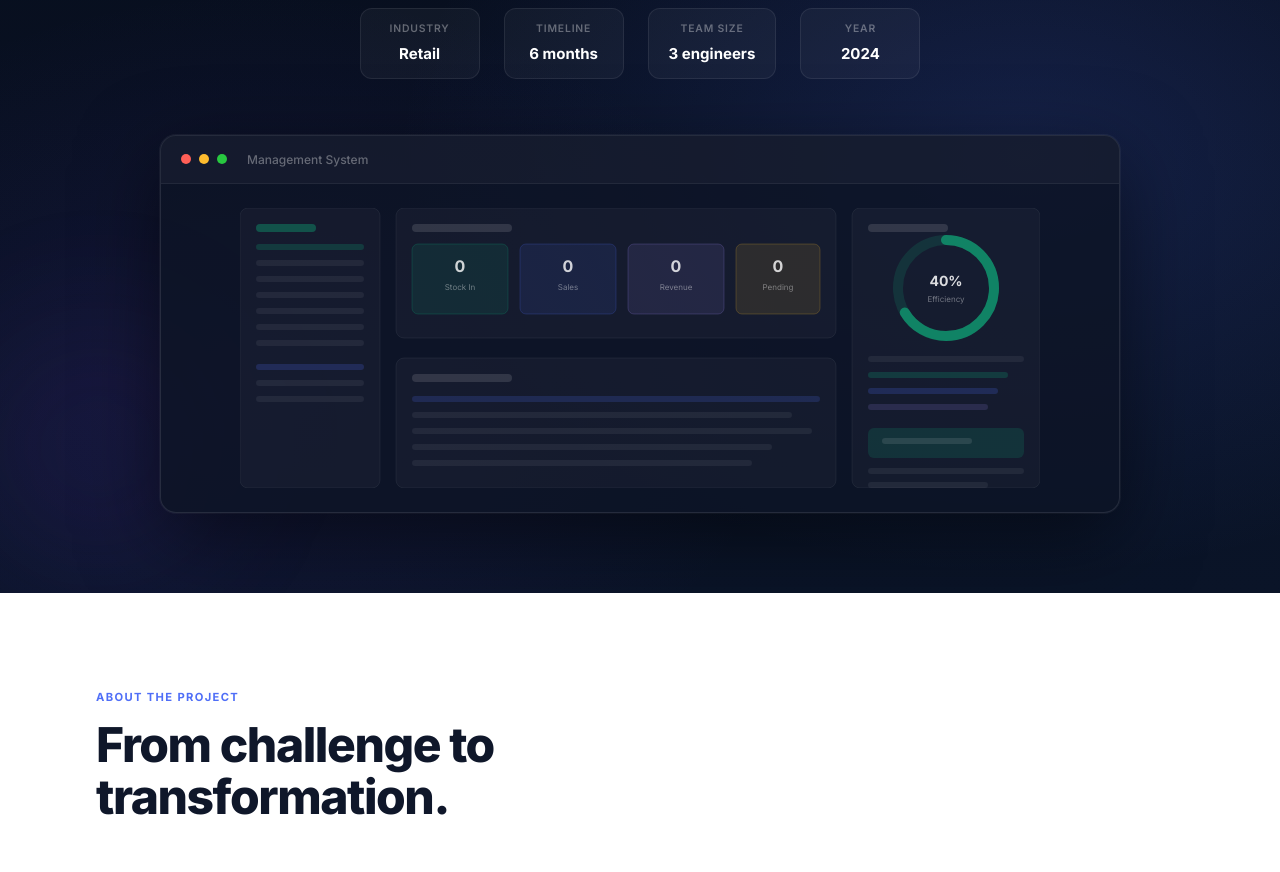
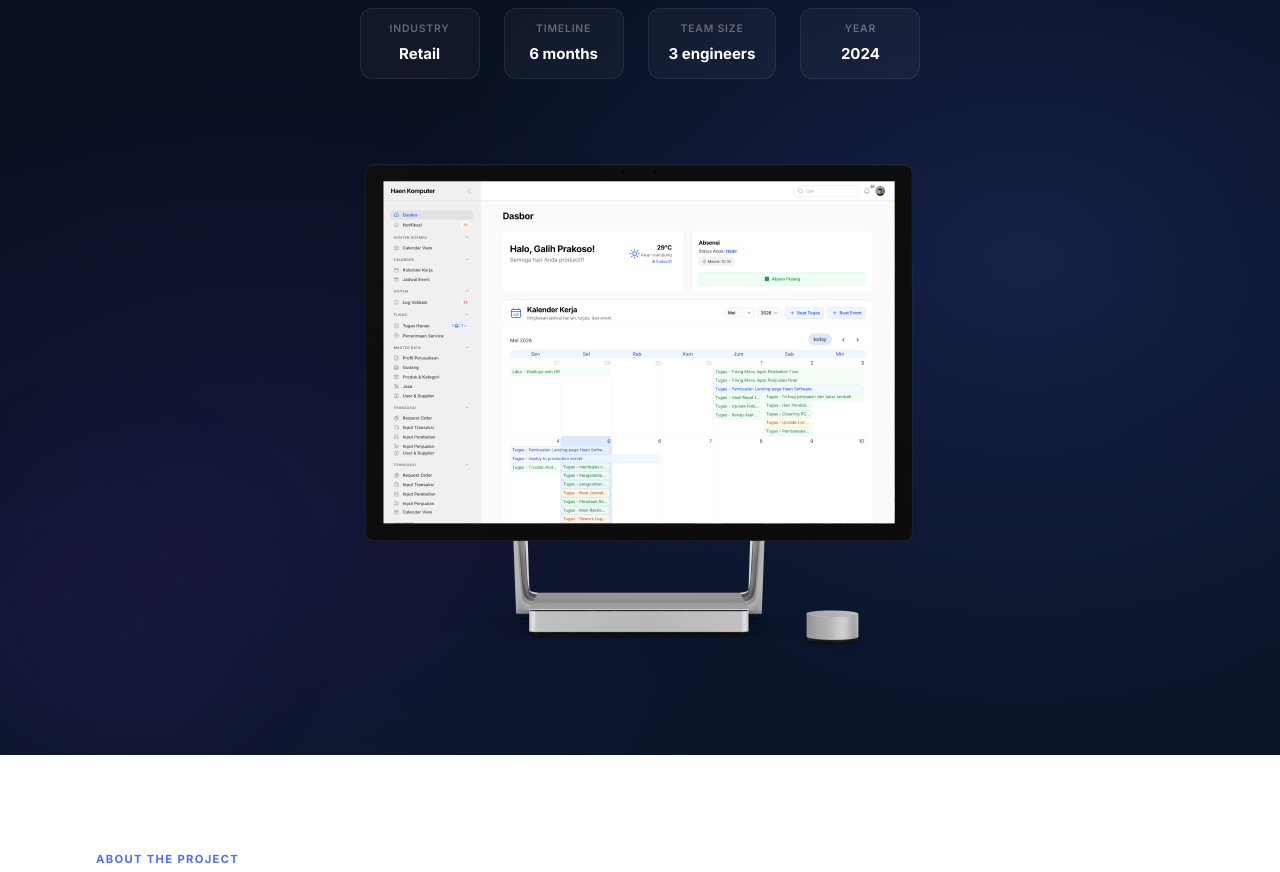
Before and after one commit to geprakoso/Sena, a Next.js app: page /portfolio/haen-komputer in a window 1280 px wide. Shown: the part 500-1372 px from the top of the page. Built offline with nearby package versions, Linux system fonts and the light colour scheme; no server answers.

Commit message:
change study case

```diff
--- a/app/components/case-study/CaseStudyHero.tsx
+++ b/app/components/case-study/CaseStudyHero.tsx
@@ -165,7 +165,22 @@ export default function CaseStudyHero({ study }: { study: CaseStudyDetail }) {
             animation: "fadeInUp 0.8s ease-out 0.2s forwards",
           }}
         >
-          <FeaturedImage type={study.architectureType} />
+          {study.heroImage ? (
+            // eslint-disable-next-line @next/next/no-img-element
+            <img
+              src={study.heroImage}
+              alt={`${study.title} screenshot`}
+              style={{
+                width: "100%",
+                height: "auto",
+                borderRadius: "1rem",
+                border: "none",
+                display: "block",
+              }}
+            />
+          ) : (
+            <FeaturedImage type={study.architectureType} />
+          )}
         </div>
       </div>
 
--- a/app/data/content.ts
+++ b/app/data/content.ts
@@ -244,6 +244,7 @@ export const CASE_STUDY_DETAILS: CaseStudyDetail[] = [
     architectureType: "tall-stack-erp",
     businessArchitectureImage: "/images/case-studies/haen-komputer/business-architecture.png",
     systemArchitectureImage: "/images/case-studies/haen-komputer/system-architecture.png",
+    heroImage: "/images/case-studies/haen-komputer/hero-1.png",
     productFeatures: [
       "**Procurement & Purchasing** — Purchase Order Management: Full lifecycle of purchase orders with suppliers. Finalized Data Protection: Implementation of an edit lock on historical purchase data (PO details, items, and grand totals) to ensure data integrity. Supplier Management: Centralized database for managing vendor information and performance. Purchasing Reports: Detailed reporting on procurement activities and expenses.",
       "**Sales & Point of Sale** — POS System: Specialized interface for direct sales and transaction processing. Tukar Tambah (Trade-in): Complex logic for handling product trade-ins within the sales flow. Member Management: Loyalty or customer database management. Sales Reporting: Comprehensive dashboards for sales performance and revenue tracking.",
--- a/app/types/index.ts
+++ b/app/types/index.ts
@@ -75,6 +75,7 @@ export interface CaseStudyDetail {
   architectureType: string;
   businessArchitectureImage?: string;
   systemArchitectureImage?: string;
+  heroImage?: string;
   productFeatures: string[];
   devTimeline: {
     title: string;
```
Also changed, not shown: public/images/case-studies/haen-komputer/hero-1.png (added).
